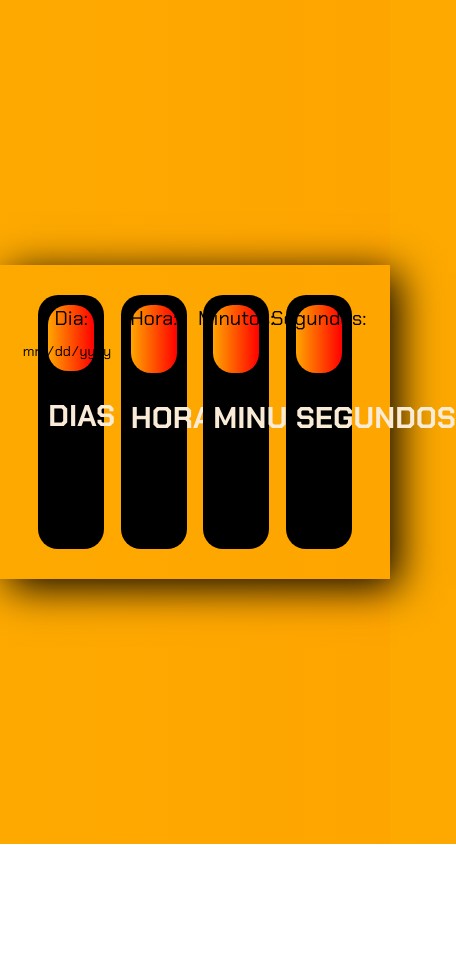
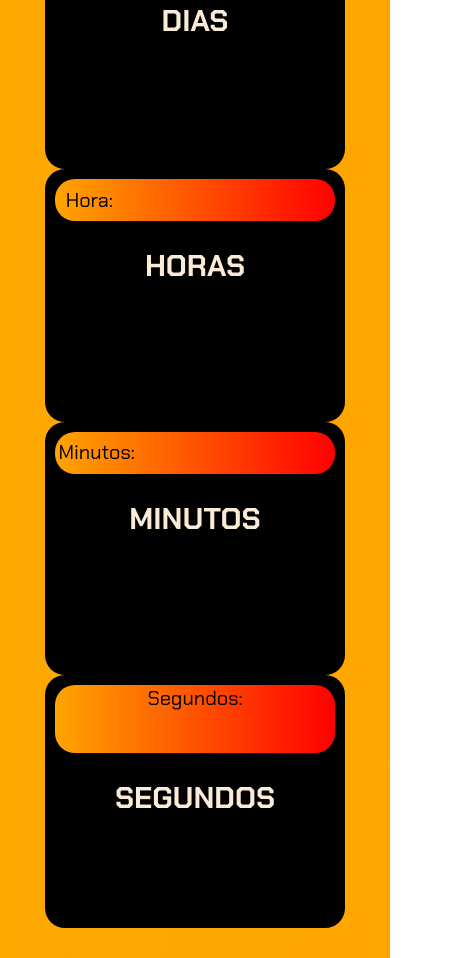
Before and after one commit to JhonatanBueno/Timer, a plain HTML site: page index.html in a window 390 px wide. Shown: the whole page, 456 px wide, since content can reach past the window. Before the commit the page ends 844 px from the top, so only its background shows below. Drawn offline with Linux system fonts and the light colour scheme.

Commit message:
ATUALIZAÇÃO FLEX-WRAP E AFINS

```diff
--- a/style.css
+++ b/style.css
@@ -1,7 +1,6 @@
 @import url('https://fonts.googleapis.com/css2?family=Poppins:ital,wght@0,100;0,200;0,300;0,400;0,500;0,600;0,700;0,800;0,900;1,100;1,200;1,300;1,400;1,500;1,600;1,700;1,800;1,900&display=swap');
 @import url('https://fonts.googleapis.com/css2?family=Chakra+Petch:ital,wght@0,300;0,400;0,500;0,600;0,700;1,300;1,400;1,500;1,600;1,700&family=Poppins:ital,wght@0,100;0,200;0,300;0,400;0,500;0,600;0,700;0,800;0,900;1,100;1,200;1,300;1,400;1,500;1,600;1,700;1,800;1,900&display=swap');
 *{
-
     box-sizing: border-box;
 }
 body{
@@ -55,6 +54,7 @@ body{
     justify-content: center;
     align-items: center;
     padding: 0 1px;
+    width: 100%;
 }
 input[type="text"] {
     background-color: transparent;
@@ -66,6 +66,7 @@ input[type="text"] {
     border: none;
     margin-left: 25px;
     outline: #000;
+    width: 60%;
 }
 
 input[type="date"]{
@@ -73,9 +74,59 @@ input[type="date"]{
     color: #000;
     font-size: 14px;
     font-family: 'Chakra Petch', sans-serif;
-    border-radius: 15px;
+    border-radius: 5px;
     padding: 10px;
-    border: none;
+    margin: 5px 0;
+    border-bottom: none;
+    border-top: none;
+    border-left: 1px solid #000;
+    border-right: 1px solid #000;
     margin-left: 25px;
     outline: none   ;
+    width: 45%;
 }
+::-webkit-calendar-picker-indicator{
+    background-color: #f1ff71;
+    border-radius: 5px;
+    cursor: pointer;
+}
+.hora{
+    display: flex;
+    align-items: center;
+    justify-content: space-around;
+}
+
+@media screen and (max-width: 1050px){
+    .timer{
+        width: 100vw;
+        height: 100vh;
+        display: flex;
+        align-items: center;
+        justify-content: center;
+    }
+    .temporizador{
+        display: flex;
+        flex-wrap: wrap;
+        width: 100vw;
+        padding: 30px;
+        margin: 0px auto;
+        box-shadow: 8px 8px 40px #000;
+        background-image: linear-gradient(to right, #fda900,orange);
+
+    }
+    .mostrador{
+
+        width: 20%;
+        min-width:300px;
+        padding: 10px;
+        background-color: #000000;
+        margin: 0 auto;
+        color: antiquewhite;
+        border-radius: 20px;
+        font-family: 'Chakra Petch',sans-serif;
+        font-size: 20px;
+        height: 30vh;
+        text-align: center;
+    }
+
+}
```
